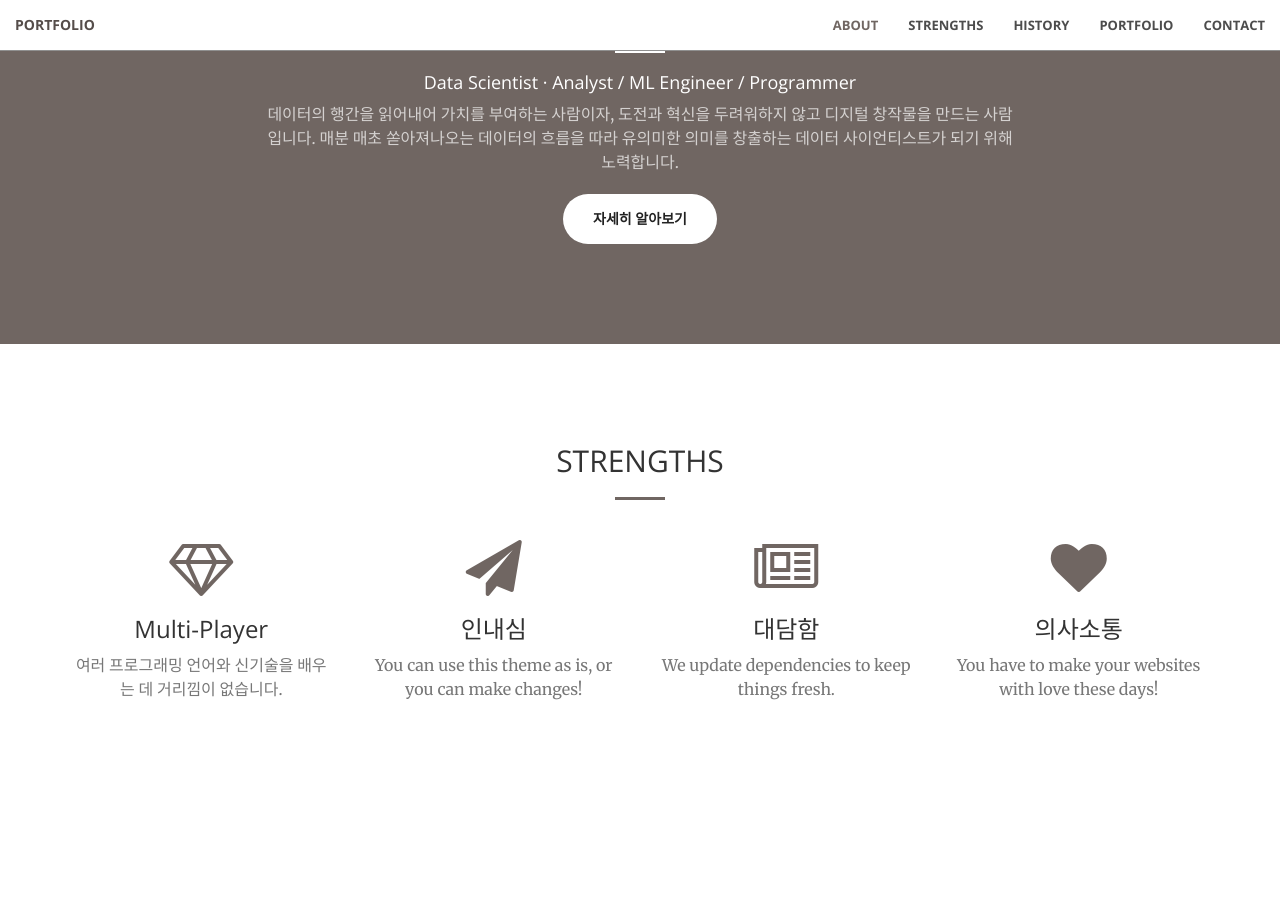
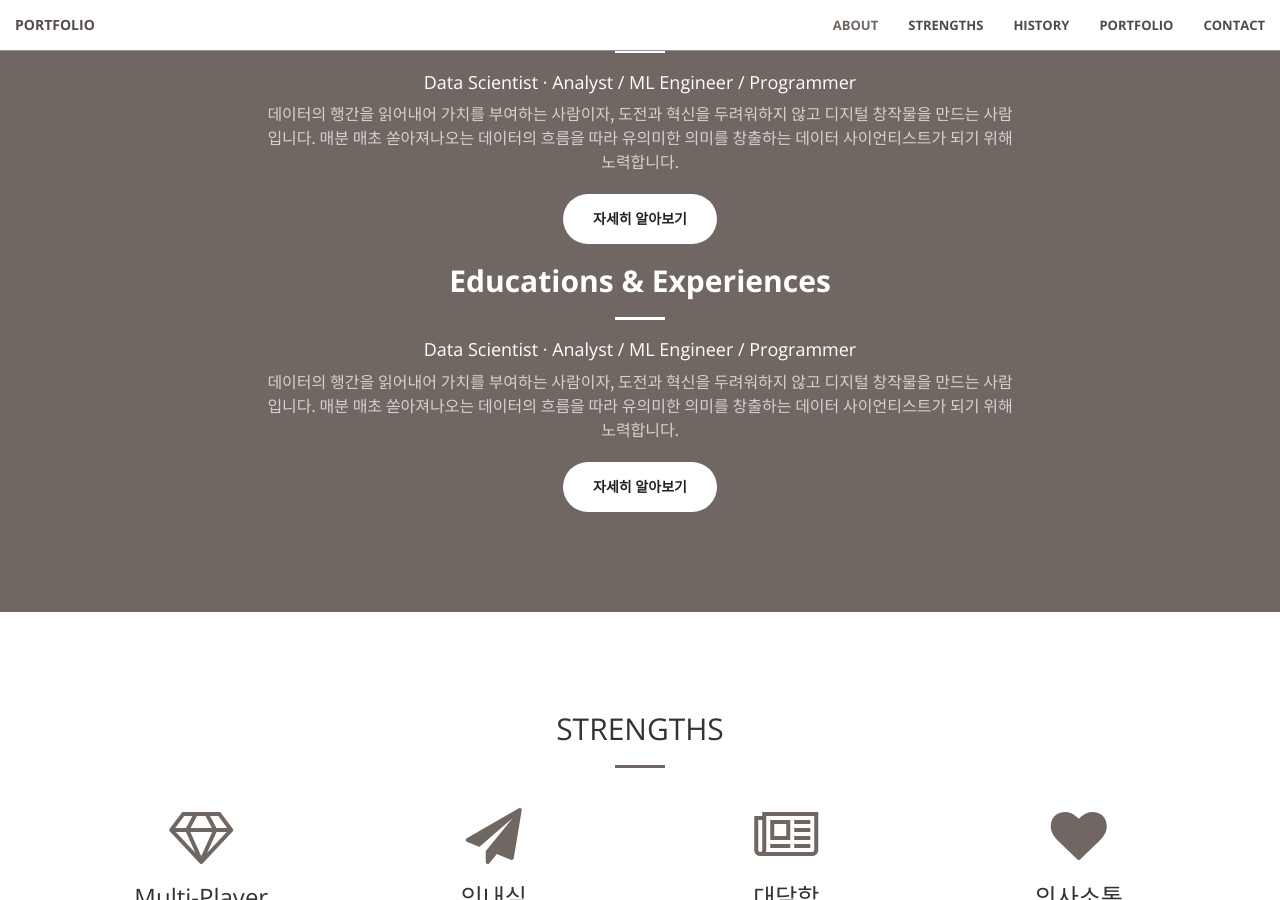
Before and after one commit to ymdev2023/ymdev2023.github.io, a Jekyll site: the page built from index.html, in a window 1280 px wide and 900 px high, scrolled down 1915 px. Built offline with Jekyll 4.4.1, drawn with Linux system fonts in a browser that asks for light colours.

Commit message:
Update education-experience.html

```diff
--- a/_includes/education-experience.html
+++ b/_includes/education-experience.html
@@ -2,6 +2,15 @@
     <div class="container">
         <div class="row">
             <div class="col-lg-8 col-lg-offset-2 text-center">
+                <p></p>
+                <p></p>
+                <h2 class="section-heading"><b>Educations & Experiences</b></h2>
+                <hr class="light">
+                <h4> Data Scientist · Analyst / ML Engineer / Programmer </h4>
+                <p class="text-faded">데이터의 행간을 읽어내어 가치를 부여하는 사람이자, 도전과 혁신을 두려워하지 않고 디지털 창작물을 만드는 사람입니다. 매분 매초 쏟아져나오는 데이터의 흐름을 따라 유의미한 의미를 창출하는 데이터 사이언티스트가 되기 위해 노력합니다.</p>
+                <p></p>
+                <a href="https://www.notion.so/codingym/Yoon-myung-Kim-cb3b5350ffe54b6a9ad2f94b7eff68e3?pvs=4" class="btn btn-default btn-xl wow tada" target="_blank">자세히 알아보기</a>
+            </div> <div class="col-lg-8 col-lg-offset-2 text-center">
                 <p></p>
                 <p></p>
                 <h2 class="section-heading"><b>Educations & Experiences</b></h2>
```
